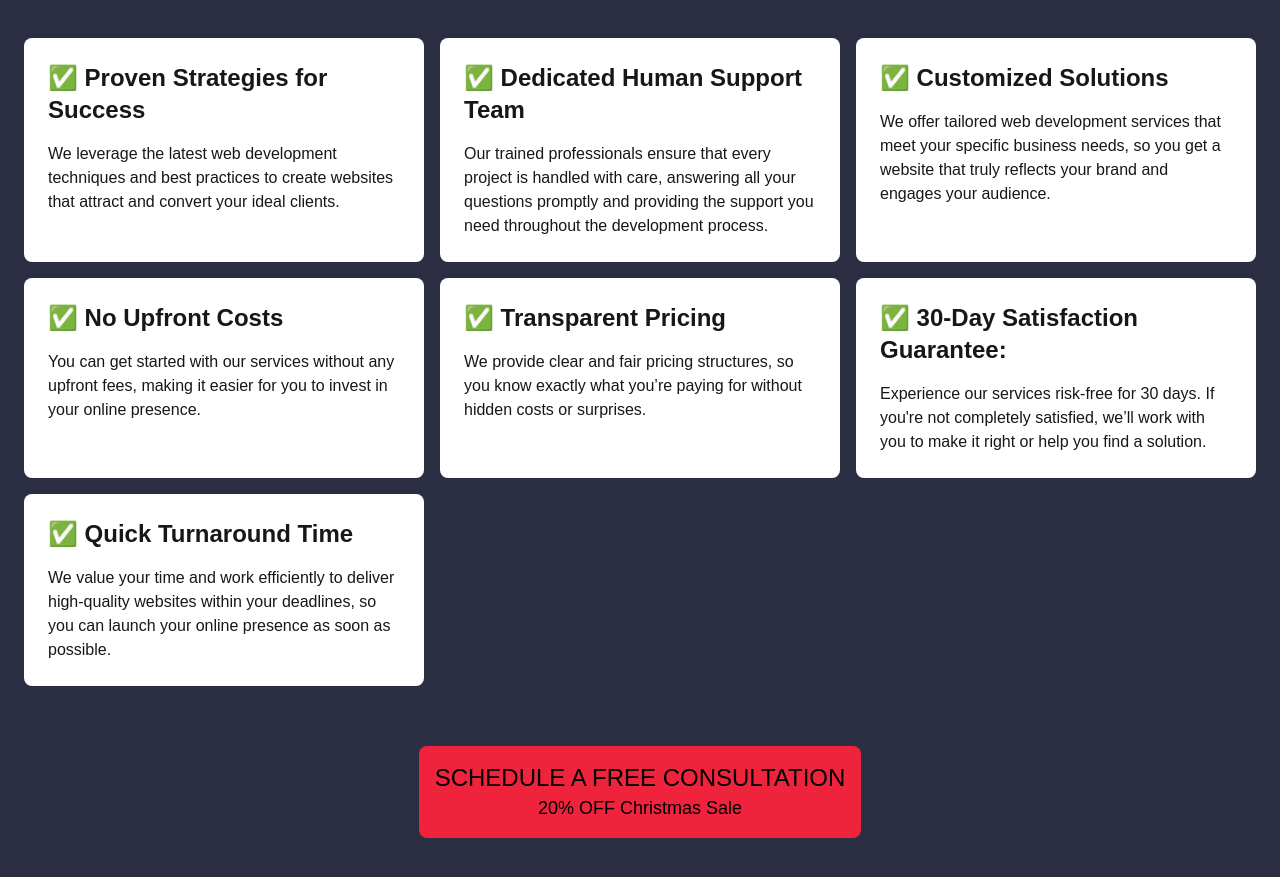
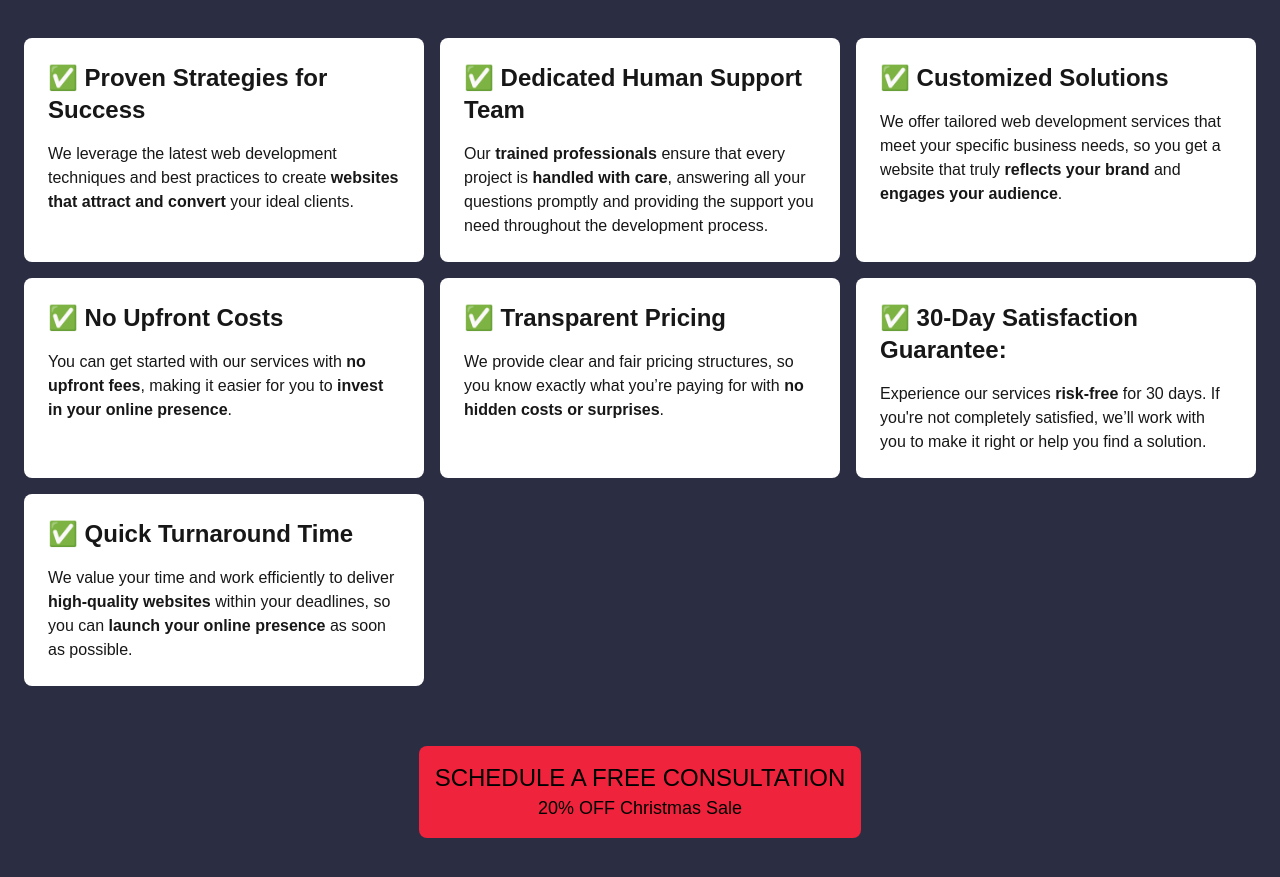
Before and after one commit to Leorev01/Landing_Page, a Next.js app: page / in a window 1280 px wide. Shown: the part 3230-4107 px from the top of the page. Built offline with nearby package versions, Linux system fonts and the light colour scheme.

Commit message:
Adds bold text to fourth section

```diff
--- a/components/FourthSection.tsx
+++ b/components/FourthSection.tsx
@@ -4,31 +4,31 @@ import Stats from "./Stats"
 const stats = [
     {
         title: 'Proven Strategies for Success',
-        description: 'We leverage the latest web development techniques and best practices to create websites that attract and convert your ideal clients.'
+        description: 'We leverage the latest web development techniques and best practices to create <strong>websites that attract and convert</strong> your ideal clients.'
     },
     {
         title: 'Dedicated Human Support Team',
-        description: 'Our trained professionals ensure that every project is handled with care, answering all your questions promptly and providing the support you need throughout the development process.'
+        description: 'Our <strong>trained professionals</strong> ensure that every project is <strong>handled with care</strong>, answering all your questions promptly and providing the support you need throughout the development process.'
     },
     {
         title: 'Customized Solutions',
-        description: 'We offer tailored web development services that meet your specific business needs, so you get a website that truly reflects your brand and engages your audience.'
+        description: 'We offer tailored web development services that meet your specific business needs, so you get a website that truly <strong>reflects your brand</strong> and <strong>engages your audience</strong>.'
     },
     {
         title: 'No Upfront Costs',
-        description: 'You can get started with our services without any upfront fees, making it easier for you to invest in your online presence.'
+        description: 'You can get started with our services with <strong>no upfront fees</strong>, making it easier for you to <strong>invest in your online presence</strong>.'
     },
     {
         title: 'Transparent Pricing',
-        description: 'We provide clear and fair pricing structures, so you know exactly what you’re paying for without hidden costs or surprises.'
+        description: 'We provide clear and fair pricing structures, so you know exactly what you’re paying for with <strong>no hidden costs or surprises</strong>.'
     },
     {
         title: '30-Day Satisfaction Guarantee:',
-        description: `Experience our services risk-free for 30 days. If you're not completely satisfied, we’ll work with you to make it right or help you find a solution.`
+        description: `Experience our services <strong>risk-free</strong> for 30 days. If you're not completely satisfied, we’ll work with you to make it right or help you find a solution.`
     },
     {
         title: 'Quick Turnaround Time',
-        description: 'We value your time and work efficiently to deliver high-quality websites within your deadlines, so you can launch your online presence as soon as possible.'
+        description: 'We value your time and work efficiently to deliver <strong>high-quality websites</strong> within your deadlines, so you can <strong>launch your online presence</strong> as soon as possible.'
     },
 ]
 
@@ -40,7 +40,7 @@ const FourthSection = () => {
             {stats.map((stat, index) => (
                 <div key={index} className='bg-white p-6 rounded-lg'>
                     <h3 className='text-2xl font-bold'>✅ {stat.title}</h3>
-                    <p className='mt-4'>{stat.description}</p>
+                    <p className='mt-4' dangerouslySetInnerHTML={{ __html: stat.description }} />
                 </div>
             ))}
         </div>
```
